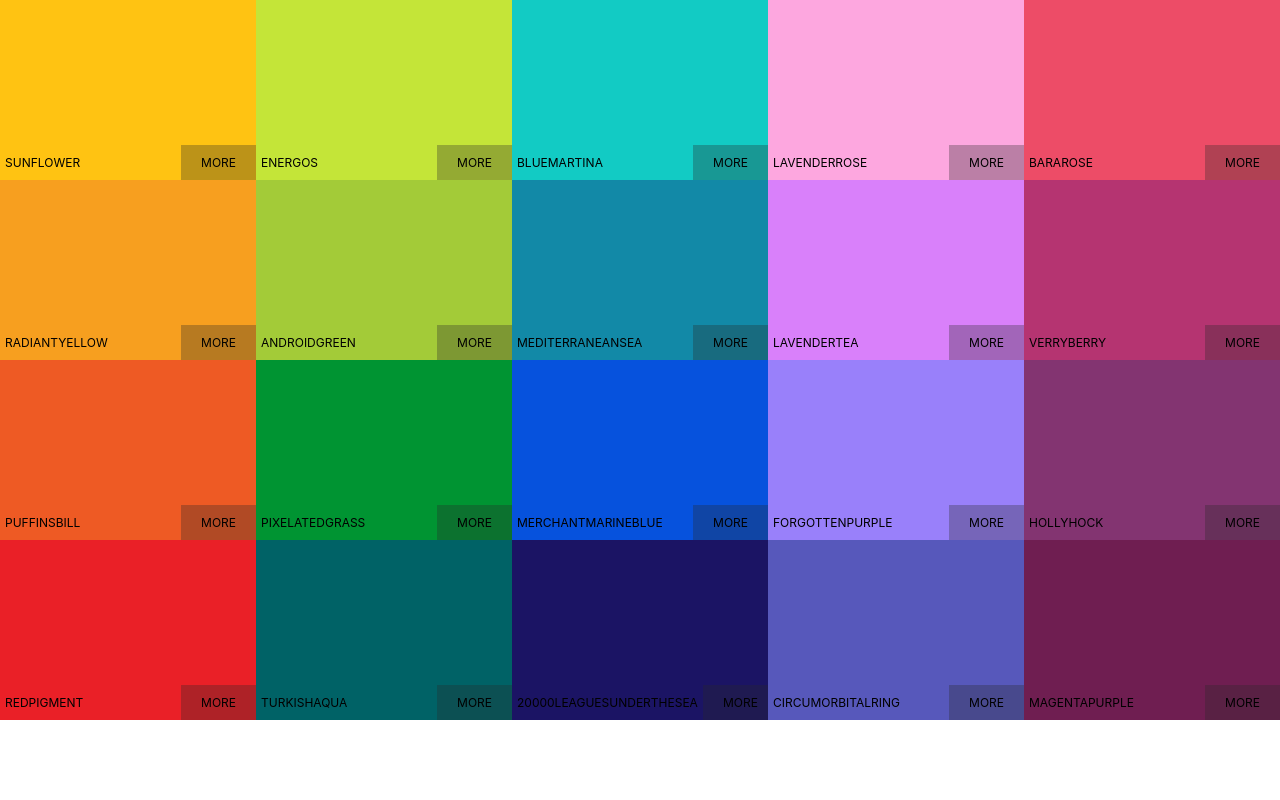
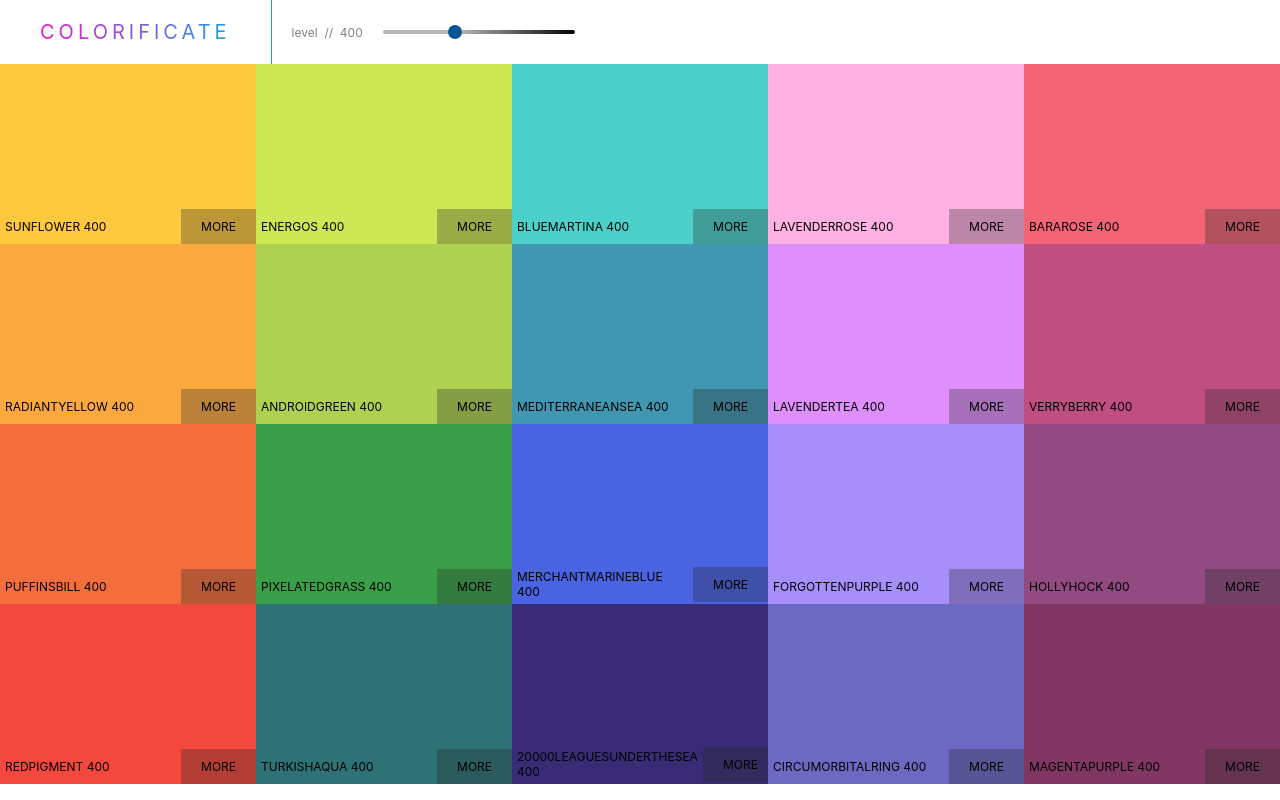
Before and after one commit to JamesMAWalker/colorificate, a React (Create React App) app: page / in a window 1280 px wide. Built offline with nearby package versions, Linux system fonts and the light colour scheme.

Commit message:
Add Navbar component and implement Slider.

```diff
--- a/package.json
+++ b/package.json
@@ -7,9 +7,11 @@
     "@testing-library/react": "^9.3.2",
     "@testing-library/user-event": "^7.1.2",
     "chroma-js": "^2.1.0",
+    "rc-slider": "^9.2.4",
     "react": "^16.13.1",
     "react-copy-to-clipboard": "^5.0.2",
     "react-dom": "^16.13.1",
+    "react-router-dom": "^5.1.2",
     "react-scripts": "3.4.1"
   },
   "scripts": {
--- a/src/App.js
+++ b/src/App.js
@@ -13,7 +13,7 @@ function App() {
   return (
     <div >
       {/* Navbar */}
-      <Palette colors={seedColors[2].colors} className='Palette-colors'/>
+      <Palette palette={genPal(seedColors[2])} className='Palette-colors'/>
       {/* Footer */}
     </div>
   );
--- /dev/null
+++ b/src/components/navbar/navbar.component.jsx
@@ -0,0 +1,37 @@
+import React, { Component } from 'react';
+import { Link } from 'react-router-dom';
+import Slider from 'rc-slider';
+import 'rc-slider/assets/index.css';
+
+import '../../styles/navbar.styles.scss';
+
+class NavBar extends Component {
+
+  render() {
+    const { level, changeLvl } = this.props;
+
+    return (
+      <header className='Navbar'>
+        <div className='logo'>
+          <a className='logo-text' href='#'>
+            colorificate
+          </a>
+        </div>
+        <div className='Slider-container'>
+          <div className='Slider-level'>level&nbsp; // &nbsp;{level}</div>
+          <div className='Slider'>
+            <Slider
+              defaultValue={level}
+              min={100}
+              max={900}
+              step={100}
+              onAfterChange={changeLvl}
+            />
+          </div>
+        </div>
+      </header>
+    );
+  }
+}
+
+export default NavBar;
--- a/src/components/palette/palette.component.jsx
+++ b/src/components/palette/palette.component.jsx
@@ -1,20 +1,34 @@
 import React, { Component } from 'react';
 
+
 import ColorBox from './color-box.component';
+import NavBar from '../navbar/navbar.component';
 
 import '../../styles/palette.styles.scss';
 
 class Palette extends Component {
+  constructor(props) {
+    super(props);
+
+    this.state = { level: 400 };
+  }
+
+  changeLvl = level => {
+    this.setState({ level });
+  }
+
 
   render() {
-    const { colors } = this.props;
+    const { colors } = this.props.palette;
+    const { level } = this.state;
 
-    const colorBoxes = colors.map(c => (
-      <ColorBox bgco={c.color} name={c.name} key={c.name}/>
+    const colorBoxes = colors[level].map(c => (
+      <ColorBox bgco={c.rgb} name={c.name} key={c.name}/>
     ))
 
     return (
       <div className='Palette'>
+        <NavBar level={level} changeLvl={this.changeLvl}/>
         <div className='Palette__colors'>{colorBoxes}</div>
       </div>
     );
--- /dev/null
+++ b/src/styles/navbar.styles.scss
@@ -0,0 +1,63 @@
+.Navbar {
+  display: flex;
+  align-items: center;
+  justify-content: flex-start;
+}
+
+.logo {
+  padding: 2rem 4rem;
+  border-right: 1px solid rgb(28, 161, 223);
+
+  &-text {
+    text-transform: uppercase;
+    font-size: 2rem;
+    letter-spacing: 4px;
+    background-image: linear-gradient(
+      to right,
+      rgb(240, 23, 204),
+      rgb(28, 161, 223));
+    -webkit-background-clip: text;
+    -webkit-text-fill-color: transparent;
+  }
+}
+
+
+// RC Slider Styles //
+
+.Slider-container {
+  display: flex;
+  align-items: center;
+  justify-content: center;
+  padding: 0 2rem;
+}
+
+.Slider {
+  width: 15vw;
+  margin: 10px 20px;
+  display: inline-block;
+
+  &-level {
+    font-size: 1.2rem;
+    color: grey;
+  }
+}
+
+.rc-slider-track {
+  background-color: transparent;
+}
+
+.rc-slider-handle {
+
+  &,
+  &:active,
+  &:focus,
+  &:hover {
+    background-color: rgb(5, 85, 146);
+    outline: none;
+    border: 2px;
+  }
+}
+
+.rc-slider-rail {
+  background-image: linear-gradient(to right, rgb(182, 182, 182) 40%, black);
+}
```
Also changed, not shown: src/styles/palette.styles.scss (line endings or trailing spaces), 1 other file (tests, documents, lock files or other folders).
